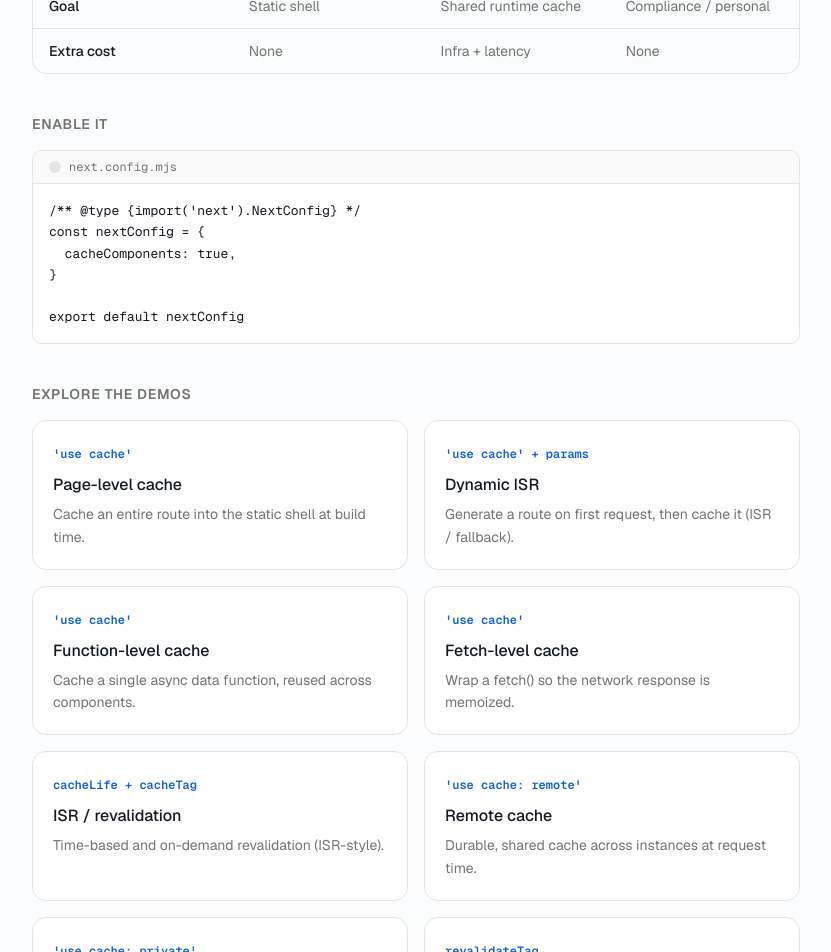
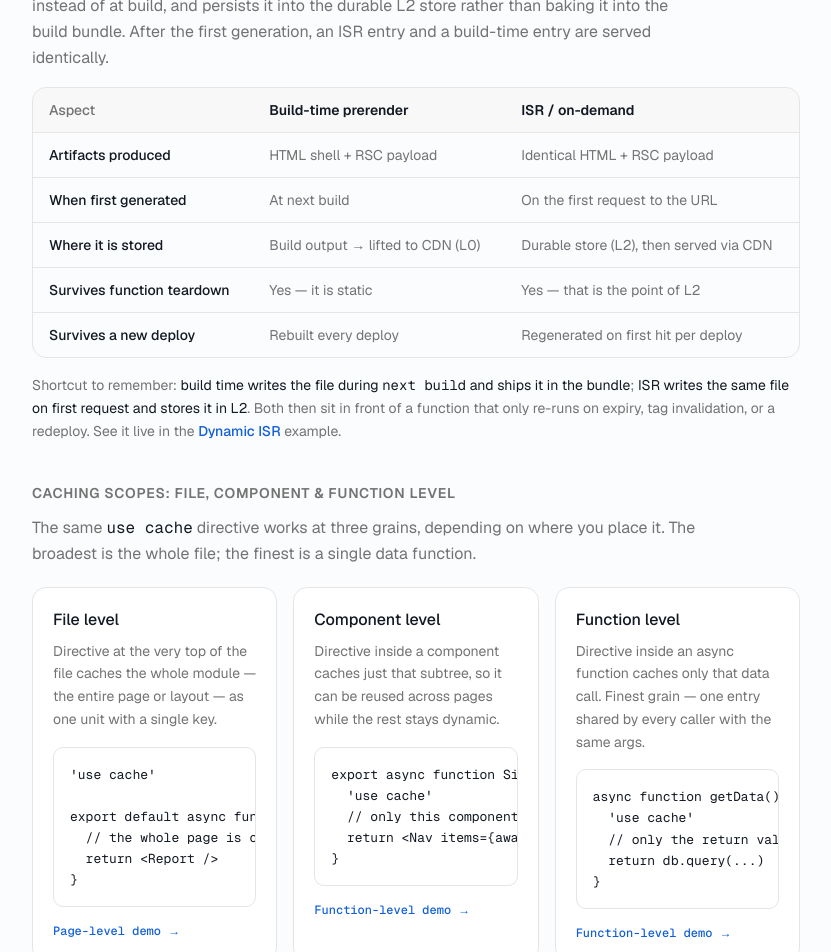
Before and after one commit to kgotgit/next-js-caching-demonstration, a Next.js app: page / in a window 1280 px wide. Shown: the part 1620-2572 px from the top of the page, without its empty margins (368-1199 px from the left). Built offline with nearby package versions, Linux system fonts and the light colour scheme.

Commit message:
feat: add caching scopes and storage details to overview page
Co-authored-by: Karthik Gotrala <6868408+kgotgit@users.noreply.github.com>

```diff
--- a/app/page.tsx
+++ b/app/page.tsx
@@ -39,6 +39,74 @@ const tierDetail: Record<
     directive: "'use cache: private'",
   },
 }
+
+const scopes = [
+  {
+    level: 'File level',
+    summary:
+      'Directive at the very top of the file caches the whole module — the entire page or layout — as one unit with a single key.',
+    example: 'Page-level demo',
+    href: '/page-level',
+    code: `'use cache'
+
+export default async function Page() {
+  // the whole page is one cached unit
+  return <Report />
+}`,
+  },
+  {
+    level: 'Component level',
+    summary:
+      'Directive inside a component caches just that subtree, so it can be reused across pages while the rest stays dynamic.',
+    example: 'Function-level demo',
+    href: '/function-level',
+    code: `export async function Sidebar() {
+  'use cache'
+  // only this component is cached
+  return <Nav items={await getNav()} />
+}`,
+  },
+  {
+    level: 'Function level',
+    summary:
+      'Directive inside an async function caches only that data call. Finest grain — one entry shared by every caller with the same args.',
+    example: 'Function-level demo',
+    href: '/function-level',
+    code: `async function getData() {
+  'use cache'
+  // only the return value is cached
+  return db.query(...)
+}`,
+  },
+]
+
+const storage = [
+  {
+    feature: 'Artifacts produced',
+    build: 'HTML shell + RSC payload',
+    isr: 'Identical HTML + RSC payload',
+  },
+  {
+    feature: 'When first generated',
+    build: 'At next build',
+    isr: 'On the first request to the URL',
+  },
+  {
+    feature: 'Where it is stored',
+    build: 'Build output → lifted to CDN (L0)',
+    isr: 'Durable store (L2), then served via CDN',
+  },
+  {
+    feature: 'Survives function teardown',
+    build: 'Yes — it is static',
+    isr: 'Yes — that is the point of L2',
+  },
+  {
+    feature: 'Survives a new deploy',
+    build: 'Rebuilt every deploy',
+    isr: 'Regenerated on first hit per deploy',
+  },
+]
 
 const comparison = [
   {
@@ -183,6 +251,116 @@ export default function OverviewPage() {
 
       <section>
         <h2 className="text-sm font-semibold uppercase tracking-wider text-muted-foreground">
+          How the shell is stored: build time vs ISR
+        </h2>
+        <p className="mt-3 max-w-2xl leading-relaxed text-muted-foreground">
+          Prerendering a route produces two static artifacts — the{' '}
+          <span className="text-foreground">HTML shell</span> and the{' '}
+          <span className="text-foreground">RSC payload</span> (the serialized
+          React Server Component output). They are packaged in the same immutable
+          deployment bundle as your function code, but they are not{' '}
+          <em>inside</em> the function: at serve time the static shell is lifted
+          to the edge (L0) while the function runs separately only when something
+          dynamic needs to render. That separation is what lets the edge answer a
+          request while the function stays cold.
+        </p>
+        <p className="mt-3 max-w-2xl leading-relaxed text-muted-foreground">
+          ISR uses the <span className="text-foreground">exact same mechanism</span>
+          {' '}— it just creates that artifact lazily on the first request instead
+          of at build, and persists it into the durable L2 store rather than
+          baking it into the build bundle. After the first generation, an ISR
+          entry and a build-time entry are served identically.
+        </p>
+        <div className="mt-4 overflow-x-auto rounded-xl border border-border">
+          <table className="w-full border-collapse text-left text-sm">
+            <thead>
+              <tr className="border-b border-border bg-muted/50">
+                <th className="px-4 py-3 font-medium text-muted-foreground">
+                  Aspect
+                </th>
+                <th className="px-4 py-3 font-semibold text-foreground">
+                  Build-time prerender
+                </th>
+                <th className="px-4 py-3 font-semibold text-foreground">
+                  ISR / on-demand
+                </th>
+              </tr>
+            </thead>
+            <tbody>
+              {storage.map((row) => (
+                <tr
+                  key={row.feature}
+                  className="border-b border-border last:border-0"
+                >
+                  <td className="px-4 py-3 font-medium text-foreground">
+                    {row.feature}
+                  </td>
+                  <td className="px-4 py-3 text-muted-foreground">
+                    {row.build}
+                  </td>
+                  <td className="px-4 py-3 text-muted-foreground">{row.isr}</td>
+                </tr>
+              ))}
+            </tbody>
+          </table>
+        </div>
+        <p className="mt-4 text-sm leading-relaxed text-muted-foreground">
+          Shortcut to remember:{' '}
+          <span className="text-foreground">
+            build time writes the file during <code className="font-mono">next build</code>{' '}
+            and ships it in the bundle
+          </span>
+          ;{' '}
+          <span className="text-foreground">
+            ISR writes the same file on first request and stores it in L2
+          </span>
+          . Both then sit in front of a function that only re-runs on expiry, tag
+          invalidation, or a redeploy. See it live in the{' '}
+          <Link
+            href="/dynamic-isr"
+            className="font-medium text-primary underline-offset-4 hover:underline"
+          >
+            Dynamic ISR
+          </Link>{' '}
+          example.
+        </p>
+      </section>
+
+      <section>
+        <h2 className="text-sm font-semibold uppercase tracking-wider text-muted-foreground">
+          Caching scopes: file, component &amp; function level
+        </h2>
+        <p className="mt-3 max-w-2xl leading-relaxed text-muted-foreground">
+          The same <code className="font-mono text-foreground">use cache</code>{' '}
+          directive works at three grains, depending on where you place it. The
+          broadest is the whole file; the finest is a single data function.
+        </p>
+        <div className="mt-5 grid gap-4 lg:grid-cols-3">
+          {scopes.map((scope) => (
+            <div
+              key={scope.level}
+              className="flex flex-col rounded-xl border border-border bg-card p-5"
+            >
+              <h3 className="font-medium text-card-foreground">{scope.level}</h3>
+              <p className="mt-2 text-sm leading-relaxed text-muted-foreground">
+                {scope.summary}
+              </p>
+              <div className="mt-4">
+                <CodeBlock code={scope.code} />
+              </div>
+              <Link
+                href={scope.href}
+                className="mt-4 font-mono text-xs font-medium text-primary underline-offset-4 hover:underline"
+              >
+                {scope.example} →
+              </Link>
+            </div>
+          ))}
+        </div>
+      </section>
+
+      <section>
+        <h2 className="text-sm font-semibold uppercase tracking-wider text-muted-foreground">
           The three directives
         </h2>
         <div className="mt-4 overflow-x-auto rounded-xl border border-border">
```
